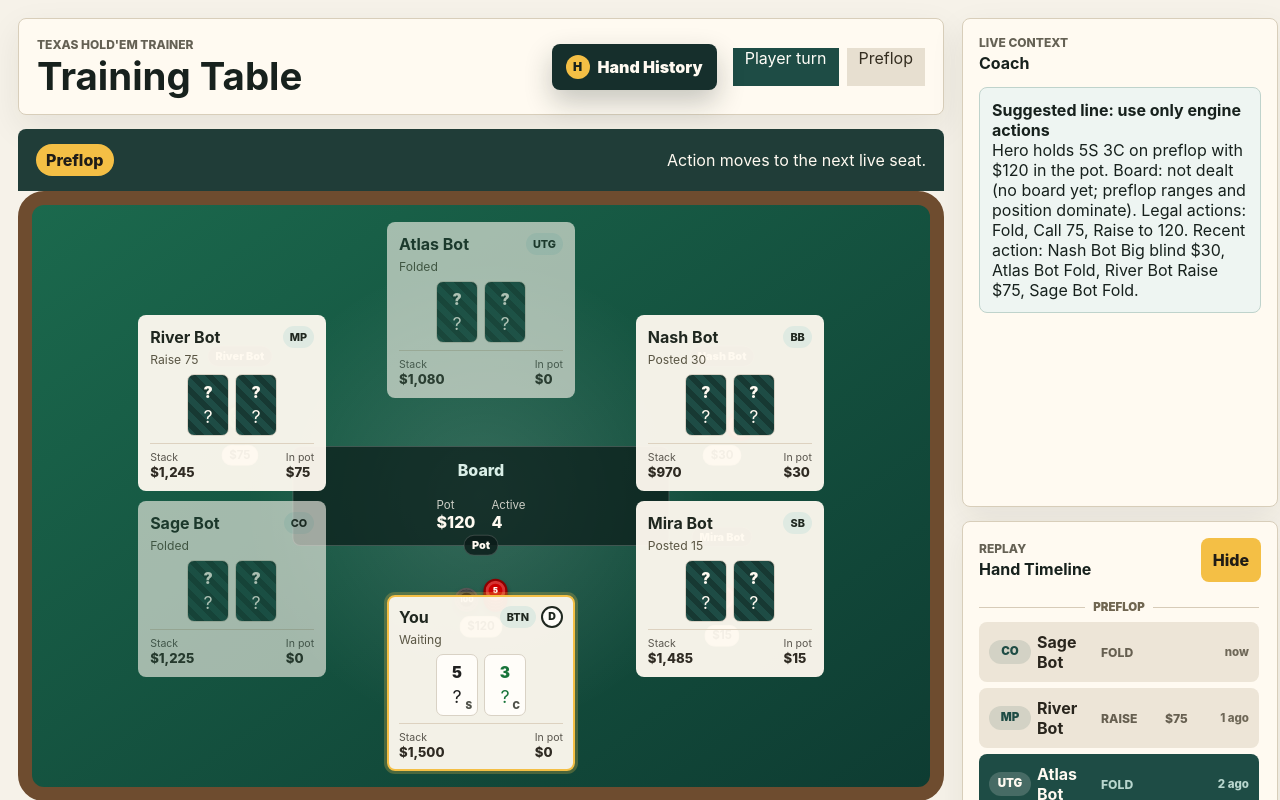
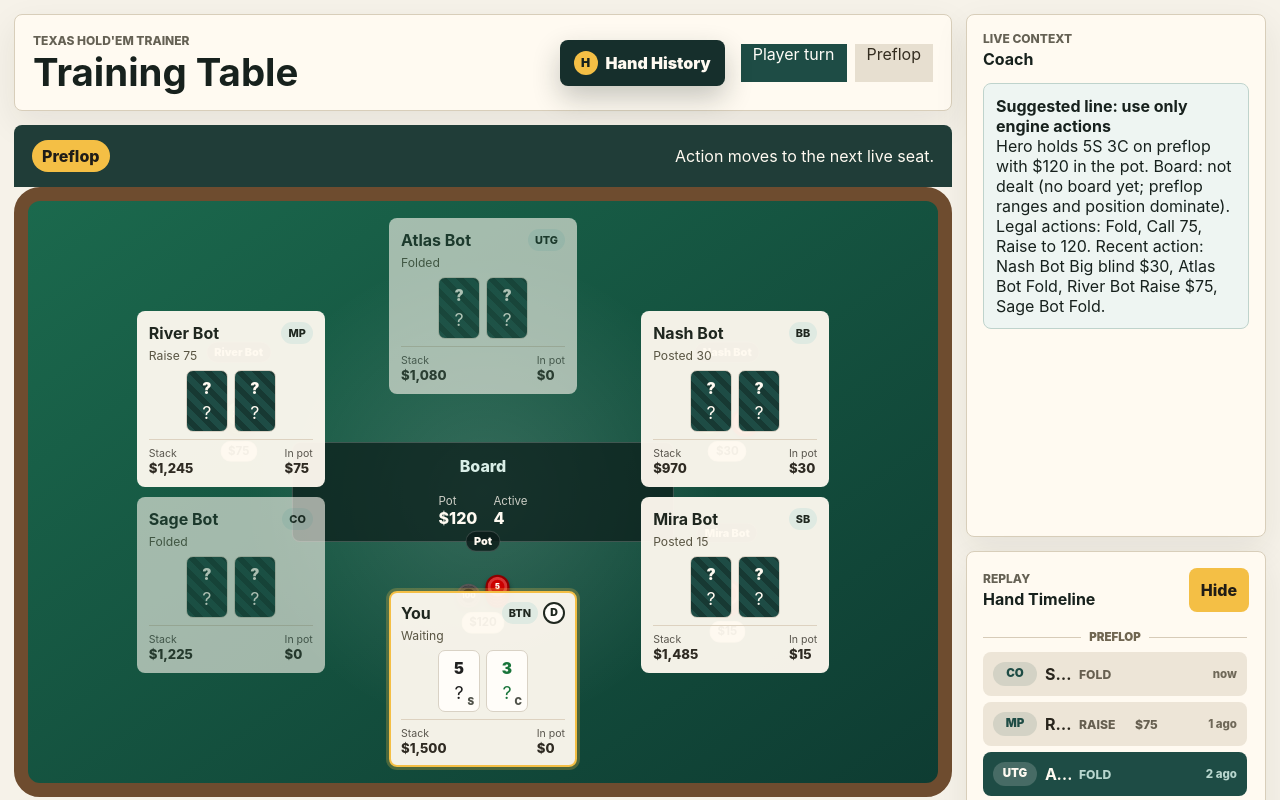
Before and after one commit to decraemerdevon-sudo/PokerDemo, a React (Vite) app: page / in a window 1280 px wide. Shown: the top 800 px of the page. Built offline with nearby package versions, Linux system fonts and the light colour scheme.

Commit message:
Rebase six-handed seating changes

```diff
--- a/src/App.tsx
+++ b/src/App.tsx
@@ -472,7 +472,8 @@ function App() {
   }, [customBetAction, hero.stack, hero.streetContribution, state.bigBlind]);
   const replayEvents = useMemo(() => state.events.filter(isUserFacingReplayEvent), [state.events]);
   const activePlayers = state.seats.filter((seat) => seat.status === 'active' || seat.status === 'all-in');
-  const occupiedSeatIndices = state.seats.map((seat) => seat.seatIndex);
+  const tableSeatCount = tableState.table.seats.length;
+  const occupiedSeatIndices = tableState.table.seats.filter((seat) => seat.playerId && seat.isActive && seat.chips > 0).map((seat) => seat.seatIndex);
   const isHeroTurn = state.currentSeatId === hero.id && state.stage === 'awaiting-action';
   const modeLabel = state.stage === 'hand-complete' ? 'Showdown' : activeSeat?.isHero ? 'Player turn' : activeSeat ? 'Bot action' : 'Resolving';
   const sessionStats = useMemo(() => state.seats.map((seat) => calculateSessionStats(seat.id, sessionHistory, state.bigBlind)), [sessionHistory, state.seats, state.bigBlind]);
@@ -671,14 +672,14 @@ function App() {
             <div className="pot-chip-area">
               <ChipStacksView amount={pot} label="Pot" size="pot" />
             </div>
-            {state.seats.map((seat) => <PlayerBetChips key={`${seat.id}-chips`} seat={seat} seatAngle={seatAngleForIndex(seat.seatIndex, state.seats.length)} />)}
+            {state.seats.map((seat) => <PlayerBetChips key={`${seat.id}-chips`} seat={seat} seatAngle={seatAngleForIndex(seat.seatIndex, tableSeatCount)} />)}
             <div className="board">
               <p>Board</p>
               <div className="board-cards">{state.board.map((card, index) => <CardView key={`${card.rank}-${card.suit}`} card={card} hidden={index >= board.length && state.stage !== 'hand-complete'} />)}</div>
               <dl className="pot-summary"><div><dt>Pot</dt><dd>{formatMoney(pot)}</dd></div><div><dt>Active</dt><dd>{activePlayers.length}</dd></div></dl>
             </div>
             <div className="seats-grid">{state.seats.map((seat) => {
-              const position = getSeatPosition(seatAngleForIndex(seat.seatIndex, state.seats.length), { x: 50, y: 50 }, 32);
+              const position = getSeatPosition(seatAngleForIndex(seat.seatIndex, tableSeatCount), { x: 50, y: 50 }, 32);
               return (
                 <SeatView
                   isButton={seat.seatIndex === state.buttonSeatIndex}
--- a/src/nlheEngine.ts
+++ b/src/nlheEngine.ts
@@ -236,6 +236,9 @@ export function syncTableFromHand(table: TableState, hand: HandState): TableStat
     ...table,
     seats: table.seats.map((seat) => {
       const chips = stacksBySeatIndex.get(seat.seatIndex) ?? seat.chips;
+      if (!seat.isHero && chips <= 0) {
+        return { ...seat, playerId: null, name: 'Empty', chips: 0, isActive: false, style: undefined };
+      }
       return { ...seat, chips, isActive: seat.isActive && chips > 0 };
     }),
   };
--- a/src/styles.css
+++ b/src/styles.css
@@ -14,6 +14,7 @@
 body {
   margin: 0;
   min-width: 320px;
+  overflow-x: hidden;
 }
 
 button {
@@ -47,12 +48,13 @@ button:disabled {
 
 .app-shell {
   display: grid;
-  gap: 18px;
+  gap: 14px;
   grid-template-columns: minmax(0, 1fr) 300px;
   min-height: 100vh;
   max-width: 100vw;
   overflow-x: hidden;
-  padding: 18px;
+  padding: 14px;
+  width: 100%;
 }
 
 .table-panel,
@@ -756,6 +758,8 @@ dd {
 
 .coach-panel,
 .review-panel {
+  min-width: 0;
+  overflow: hidden;
   padding: 16px;
 }
 
@@ -765,6 +769,7 @@ dd {
   gap: 12px;
   justify-content: space-between;
   margin-bottom: 14px;
+  min-width: 0;
 }
 
 .panel-heading > div {
@@ -890,9 +895,10 @@ dd {
 .action-feed-item {
   align-items: center;
   display: grid;
-  gap: 6px;
-  grid-template-columns: 42px minmax(58px, 1fr) 58px 44px 34px;
+  gap: 8px;
+  grid-template-columns: 44px minmax(0, 1fr) minmax(48px, 0.8fr) 52px 42px;
   min-height: 44px;
+  min-width: 0;
   overflow-wrap: anywhere;
 }
 
@@ -912,7 +918,11 @@ dd {
   color: #6f6858;
   font-size: 0.72rem;
   font-weight: 800;
+  min-width: 0;
+  overflow: hidden;
   text-align: right;
+  text-overflow: ellipsis;
+  white-space: nowrap;
 }
 
 .action-feed-item.active .action-position {
@@ -928,7 +938,18 @@ dd {
   color: #665f50;
   font-size: 0.76rem;
   font-weight: 800;
+  min-width: 0;
+  overflow: hidden;
+  text-overflow: ellipsis;
   text-transform: uppercase;
+  white-space: nowrap;
+}
+
+.timeline-item strong {
+  min-width: 0;
+  overflow: hidden;
+  text-overflow: ellipsis;
+  white-space: nowrap;
 }
 
 .timeline-item.active {
```
Also changed, not shown: scripts/verify-position-rotation.ts (+29 -0 lines).
